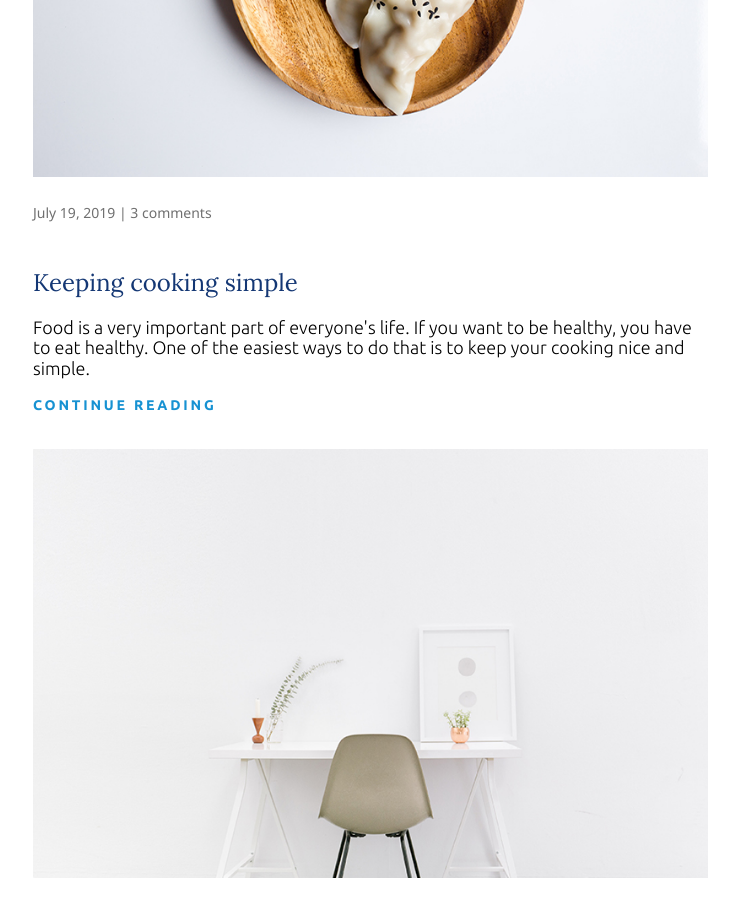
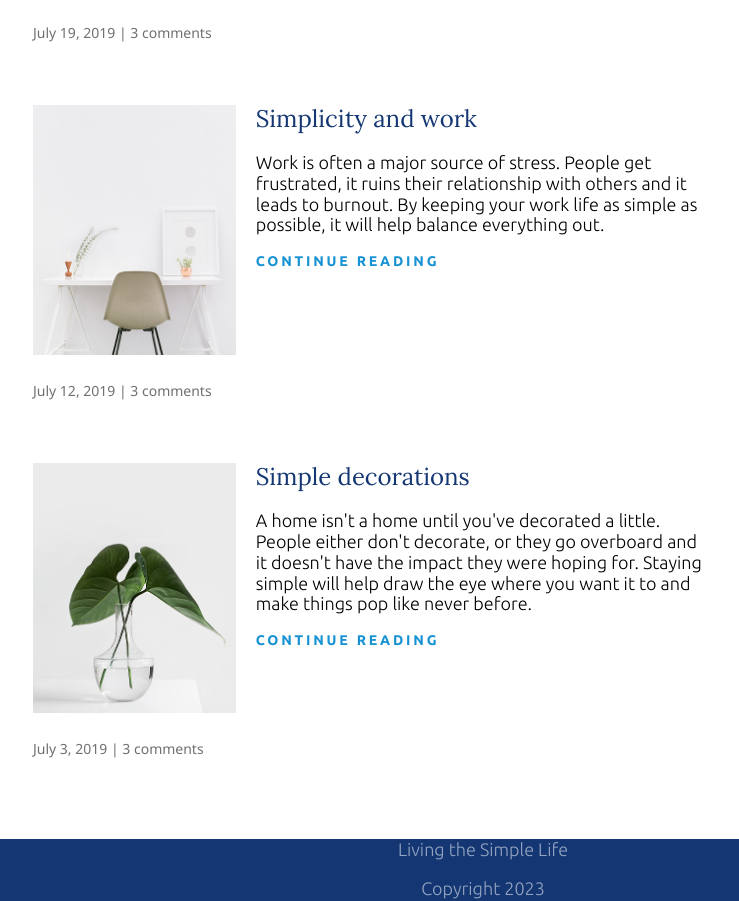
Before and after one commit to mf-dlcz/livingTheSimpleLife, a website built with Vite: page index.html in a window 1280 px wide. Shown: the part 1192-2093 px from the top of the page, without its empty margins (157-896 px from the left). Built offline with nearby package versions, Linux system fonts and the light colour scheme.

Commit message:
Updated the media query layout for larger screens, created a class to change the plant image position.

```diff
--- a/css/styles.css
+++ b/css/styles.css
@@ -19,10 +19,8 @@ img {
 /*  Typography  */
 
 h1 {
-    color: #143774;
     font-size: 2rem;
     margin: 0;
-    margin-top: 0;
 }
 
 h1,
@@ -30,6 +28,8 @@ h3,
 .article-title {
     font-family: 'Lora', serif;
     font-weight: 400;
+    color: #143774;
+    margin-top: 0;
 }
 
 a {
@@ -42,7 +42,7 @@ a:focus {
 }
 
 strong {
-    font-weight: bolder;
+    font-weight: 700;
 }
 
 /*  Heading subtitle    */
@@ -196,3 +196,34 @@ nav a:focus {
 .article-recent-secondary {
     order: 1;
 }
+
+@media (min-width: 675px) {
+    .article-recent {
+        flex-direction: row;
+        justify-content: space-between;
+    }
+
+    .article-recent-main {
+        width: 67%;
+    }
+
+    .article-recent-secondary {
+        width: 30%;
+        margin-bottom: 0;
+    }
+
+    .article-featured {
+        display: flex;
+        flex-direction: column;
+    }
+
+    .article-img {
+        width: 100%;
+        min-height: 250px;
+        object-fit: cover;
+    }
+
+    .aligned-img {
+        object-position: left;
+    }
+}
--- a/index.html
+++ b/index.html
@@ -90,7 +90,7 @@
 					</div>
 					<div class="article-recent-secondary">
 						<img src="img/deco.jpg" alt="a green plant in a clear, round vase with
-						water in it" class="article-img" />
+						water in it" class="article-img aligned-img" />
 						<p class="article-info">July 3, 2019 | 3 comments</p>
 					</div>
 				</article>
@@ -119,7 +119,7 @@
 				<div class="widget-recent-post">
 					<h3 class="widget-recent-post-title">Simple decorations</h3>
 					<img src="img/deco.jpg" alt="a green plant in a clear, round vase
-					with water in it" class="widget-img" />
+					with water in it" class="widget-img aligned-img" />
 				</div>
 			</div>
 			</aside>
```
